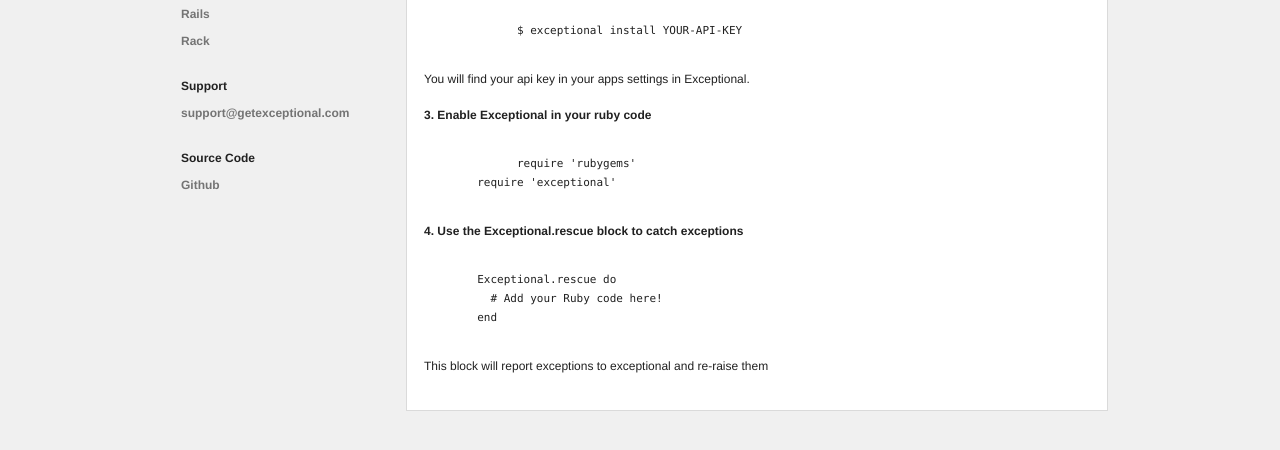
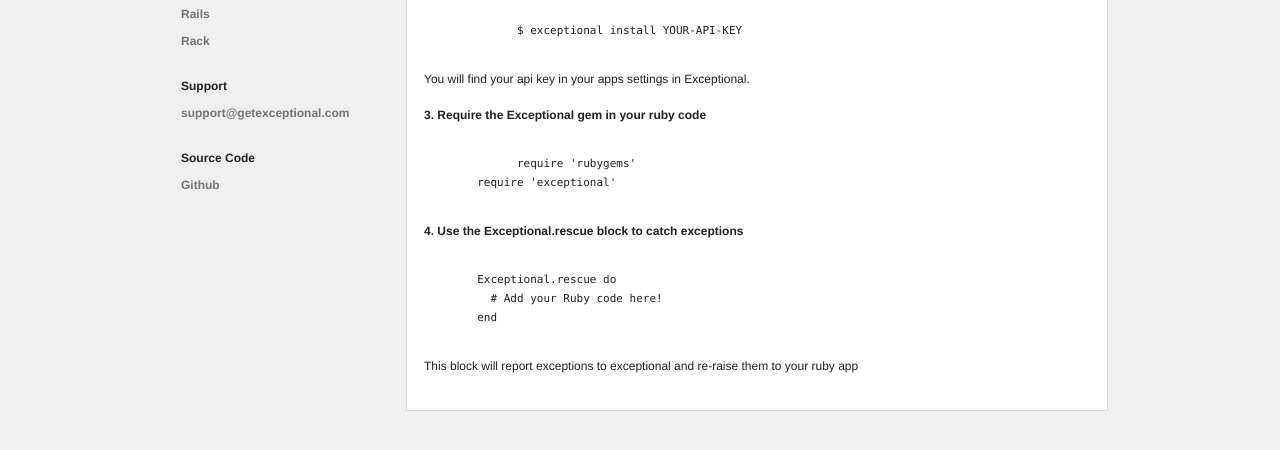
Before and after one commit to exceptional/exceptional, a Jekyll site: the page built from docs/getting_started/ruby.html, in a window 1280 px wide. Shown: the part 338-788 px from the top of the page. Built offline with Jekyll 4.4.1, drawn with Linux system fonts in a browser that asks for light colours; nearby versions of some CDN libraries.

Commit message:
doc updates

```diff
--- a/docs/getting_started/index.html
+++ b/docs/getting_started/index.html
@@ -23,7 +23,7 @@ title: Exceptional
 
 <h1><a href="#">Getting Started</a></h1>
 
-<p>Exceptional can help you track errors in all your Ruby programs.</p>
+<p>Exceptional can help you track errors in your Ruby programs.</p>
 <p>First thing you will need is an account at <a href="http://getexceptional.com">getexceptional.com</a>. Once you have that you can create an app and get going!</p>
 
 <ul>
--- a/docs/getting_started/rack.html
+++ b/docs/getting_started/rack.html
@@ -20,7 +20,7 @@ title: Exceptional on Rack
 -->
 </div>
 
-<h1><a href="#">Install Exceptional in your pure rack app</a></h1>
+<h1><a href="#">Install Exceptional in your rack app</a></h1>
 
 <h3>1. Install the exceptional gem:</h3>
 {% highlight bash %}
--- a/docs/getting_started/ruby.html
+++ b/docs/getting_started/ruby.html
@@ -31,7 +31,7 @@ title: Exceptional on Ruby
 {% endhighlight %}
 <p>You will find your api key in your apps settings in Exceptional.
 
-<h3>3. Enable Exceptional in your ruby code </h3>
+<h3>3. Require the Exceptional gem in your ruby code </h3>
 {% highlight ruby %}
 	require 'rubygems'
   require 'exceptional'
@@ -43,4 +43,4 @@ title: Exceptional on Ruby
     # Add your Ruby code here!
   end
 {% endhighlight %}
-<p>This block will report exceptions to exceptional and re-raise them</p>
+<p>This block will report exceptions to exceptional and re-raise them to your ruby app</p>
--- a/index.html
+++ b/index.html
@@ -6,4 +6,4 @@ title: Exceptional
 <h1><a href="#">Exceptional</a></h1>
 
 
-<p>Exceptional helps you track errors in your Rails apps. </p>
+<p>Exceptional helps you track errors in your Ruby apps. </p>
```
Also changed, not shown: 4 other files.
